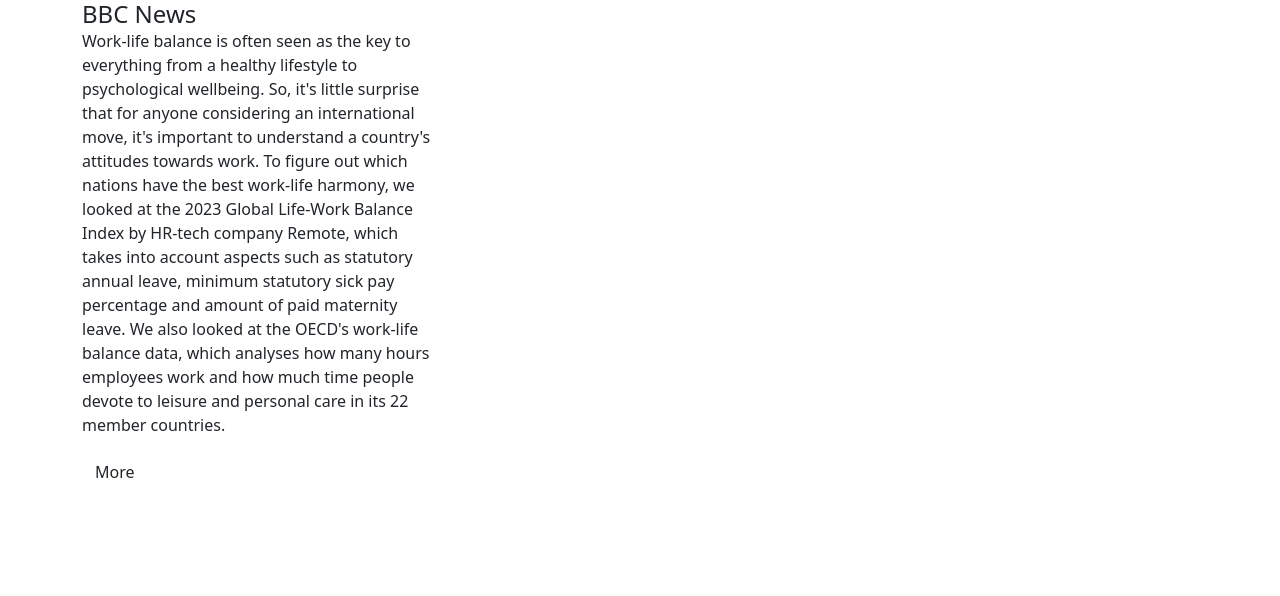
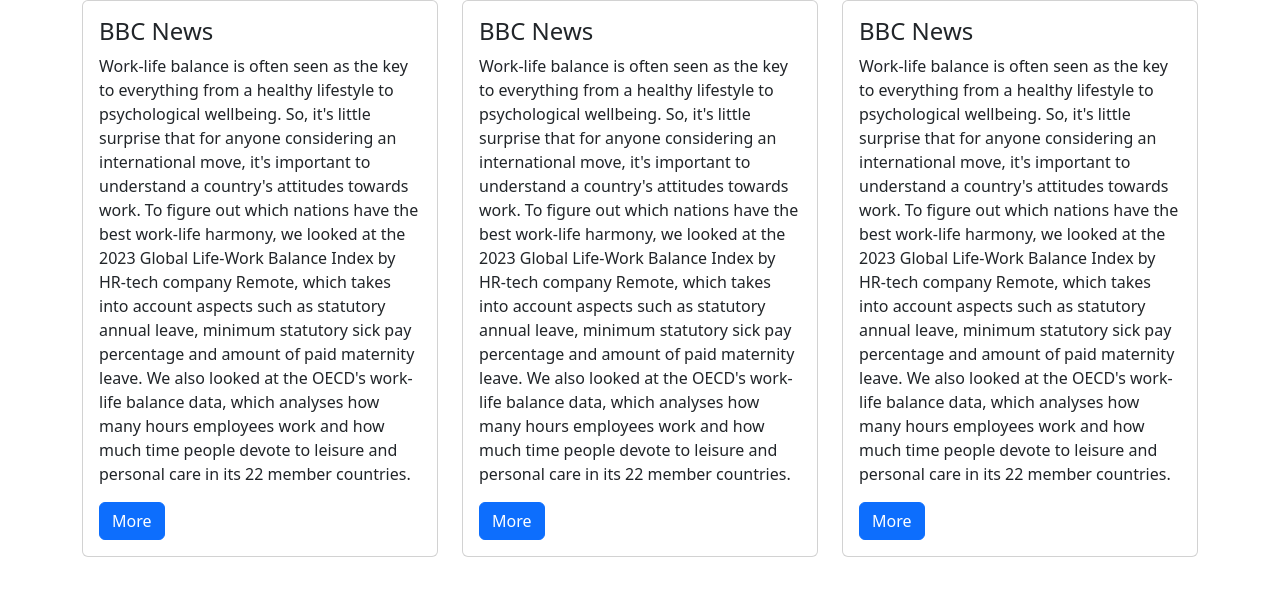
Before and after one commit to shayankarmand/15-framework, a plain HTML site: page index.html in a window 1280 px wide. Drawn offline with nearby package versions, Linux system fonts and the light colour scheme.

Commit message:
html-structure

```diff
--- a/index.html
+++ b/index.html
@@ -10,17 +10,28 @@
     <div class="container">
         <div class="row">
            <div class="col">
-            <div class="crd">
+               <div class="card">
                    <div class="card-body">  <h4 class="card-title">BBC News</h4><p>Work-life balance is often seen as the key to everything from a healthy lifestyle to psychological wellbeing. So, it's little surprise that for anyone considering an international move, it's important to understand a country's attitudes towards work.
-
                        To figure out which nations have the best work-life harmony, we looked at the 2023 Global Life-Work Balance Index by HR-tech company Remote, which takes into account aspects such as statutory annual leave, minimum statutory sick pay percentage and amount of paid maternity leave. We also looked at the OECD's work-life balance data, which analyses how many
                         hours employees work and how much time people devote to leisure and personal care in its 22 member countries.</p>
-                    <button class="btn">More</button>
+                       <button class="btn btn-primary">More</button>
                    </div>
                </div>
            </div>
-        <div class="col"></div>
-        <div class="col"></div>
+           <div class="col"><div class="card">
+            <div class="card-body">  <h4 class="card-title">BBC News</h4><p>Work-life balance is often seen as the key to everything from a healthy lifestyle to psychological wellbeing. So, it's little surprise that for anyone considering an international move, it's important to understand a country's attitudes towards work.
+                To figure out which nations have the best work-life harmony, we looked at the 2023 Global Life-Work Balance Index by HR-tech company Remote, which takes into account aspects such as statutory annual leave, minimum statutory sick pay percentage and amount of paid maternity leave. We also looked at the OECD's work-life balance data, which analyses how many
+                 hours employees work and how much time people devote to leisure and personal care in its 22 member countries.</p>
+                <button class="btn btn-primary">More</button>
+            </div>
+        </div></div>
+           <div class="col"><div class="card">
+            <div class="card-body">  <h4 class="card-title">BBC News</h4><p>Work-life balance is often seen as the key to everything from a healthy lifestyle to psychological wellbeing. So, it's little surprise that for anyone considering an international move, it's important to understand a country's attitudes towards work.
+                To figure out which nations have the best work-life harmony, we looked at the 2023 Global Life-Work Balance Index by HR-tech company Remote, which takes into account aspects such as statutory annual leave, minimum statutory sick pay percentage and amount of paid maternity leave. We also looked at the OECD's work-life balance data, which analyses how many
+                 hours employees work and how much time people devote to leisure and personal care in its 22 member countries.</p>
+                <button class="btn btn-primary">More</button>
+            </div>
+        </div></div>
 
         </div>
 
```
Also changed, not shown: style/styles.css (added, +17 -0 lines). Lines whose indentation alone changed are shown as unchanged.
